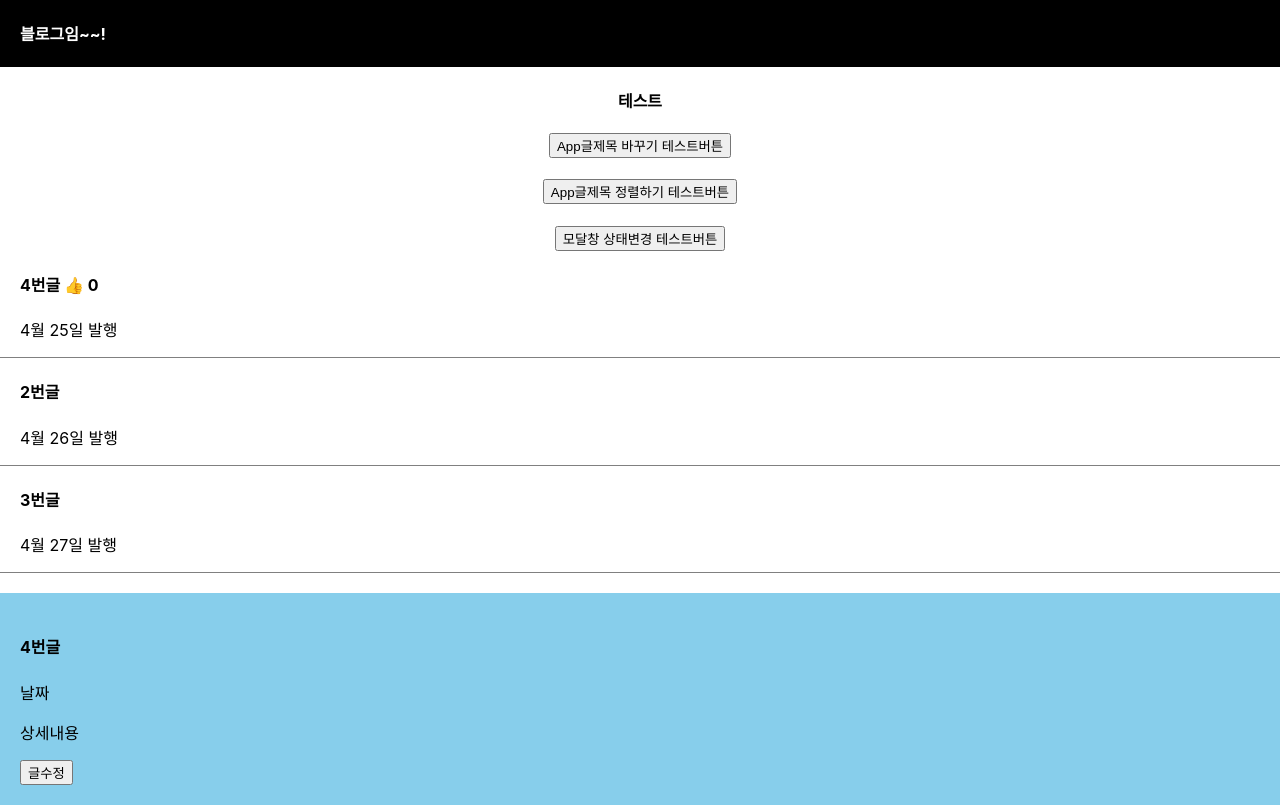
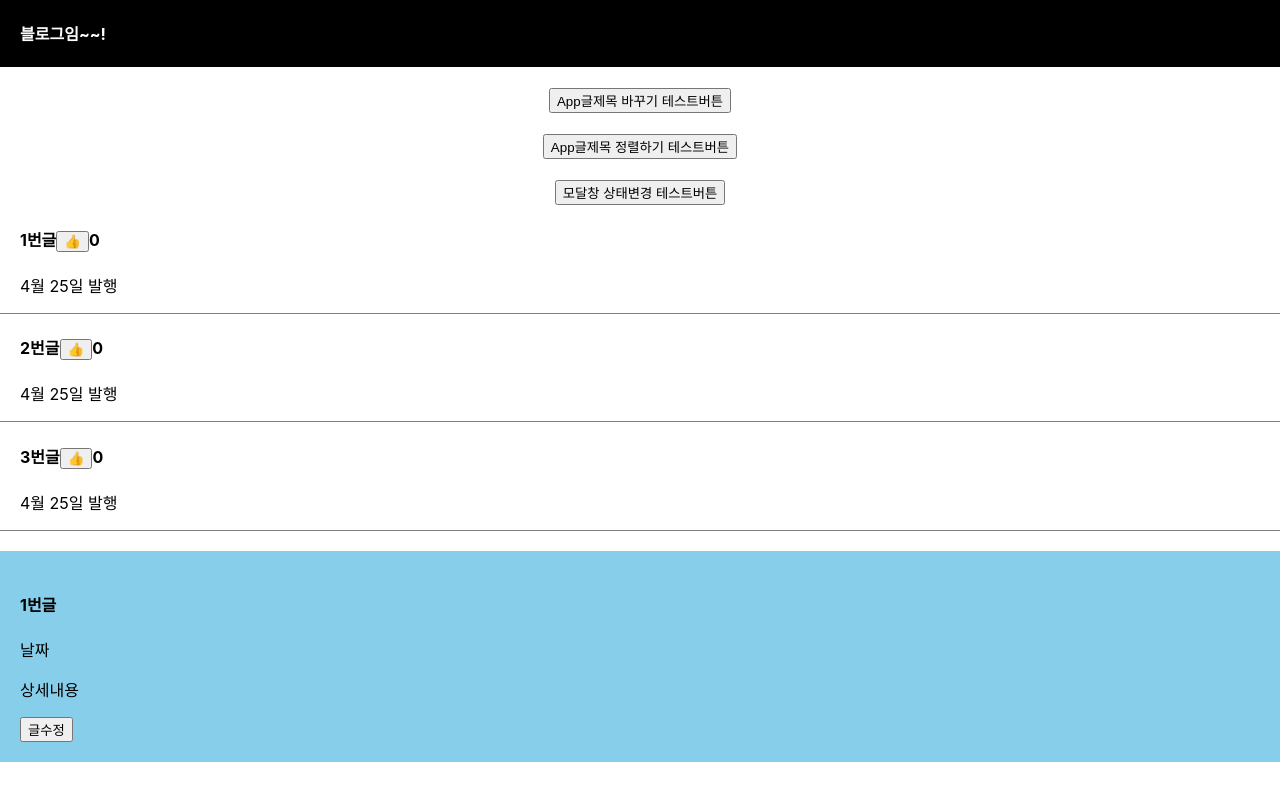
Before and after one commit to haekwanglee/Study, a React (Create React App) app in the folder React_study/blog/: page / in a window 1280 px wide. Both pictures are taken after a click on the button "모달창 상태변경 테스트버튼". Built offline with nearby package versions, Linux system fonts and the light colour scheme.

Commit message:
Add modal map

```diff
--- a/React_study/blog/src/App.js
+++ b/React_study/blog/src/App.js
@@ -4,12 +4,10 @@ import { useState } from 'react';
 
 function App() {
 
+  let [App글제목, App글제목변경] = useState(['1번글', '2번글', '3번글']);
+  let [좋아요개수, 좋아요개수변경] = useState([0, 0, 0]);
   let [modal, setModal] = useState(false);
-
-  let post = '테스트';
-
-  let [App글제목, App글제목변경] = useState(['4번글', '2번글', '3번글']);
-  let [좋아요개수, 좋아요개수변경] = useState(0);
+  let [modal글제목Index, modal글제목Index변경] = useState(0);
 
   function App글제목바꾸기함수(){
     let copy = [...App글제목];
@@ -23,8 +21,15 @@ function App() {
     App글제목변경(newArray);
   }
 
-  function 모달창상태변경함수(){
+  function 모달창상태변경함수(index){
+    modal글제목Index변경(index);
     setModal(!modal);
+  }
+
+  function 좋아요변경함수(i){
+    let copy = [...좋아요개수];
+    copy[i] = copy[i]+1;
+    좋아요개수변경(copy);
   }
 
   return (
@@ -32,24 +37,29 @@ function App() {
       <div className="black-nav">
         <h4>블로그임~~!</h4>
       </div>
-      <h4>{ post }</h4>
       <h4> <button onClick={ App글제목바꾸기함수 }>App글제목 바꾸기 테스트버튼</button> </h4>
       <h4> <button onClick={ App글제목정렬하기함수 }>App글제목 정렬하기 테스트버튼</button> </h4>
-      <h4> <button onClick={ 모달창상태변경함수 }>모달창 상태변경 테스트버튼</button> </h4>
-      <div className="list">
-        <h4>{ App글제목[0] } <span onClick={ ()=>{ 좋아요개수변경(좋아요개수+1) } }>👍</span> { 좋아요개수 } </h4>
-        <p>4월 25일 발행</p>
-      </div>
-      <div className="list">
-        <h4>{ App글제목[1] }</h4>
-        <p>4월 26일 발행</p>
-      </div>
-      <div className="list">
-        <h4>{ App글제목[2] }</h4>
-        <p>4월 27일 발행</p>
-      </div>
+      <h4> <button onClick={ ()=>{모달창상태변경함수(0)} }>모달창 상태변경 테스트버튼</button> </h4>
       {
-        modal == true ? <Modal func={App글제목바꾸기함수} color={'skyblue'} title={App글제목}></Modal> : null
+        App글제목.map(function(글제목,i){
+          return (
+            <div className="list" key={i}>
+              <h4 onClick={()=>{모달창상태변경함수(i)}}>
+                { App글제목[i] }
+                <button onClick={()=>{
+                  좋아요변경함수(i);
+                }}>👍</button>
+                { 좋아요개수[i] }
+              </h4>
+              <p>4월 25일 발행</p>
+            </div>
+          )
+        })
+      }
+      {
+        modal == true ?
+        <Modal func={App글제목바꾸기함수} color={'skyblue'} title={App글제목} index={modal글제목Index}>
+        </Modal> : null
       }
     </div>
   );
@@ -58,7 +68,7 @@ function App() {
 function Modal(props) {
   return (
     <div className="modal" style={{background : props.color}}>
-      <h4>{props.title[0]}</h4>
+      <h4>{props.title[props.index]}</h4>
       <p>날짜</p>
       <p>상세내용</p>
       <button onClick={props.func}>글수정</button>
```
